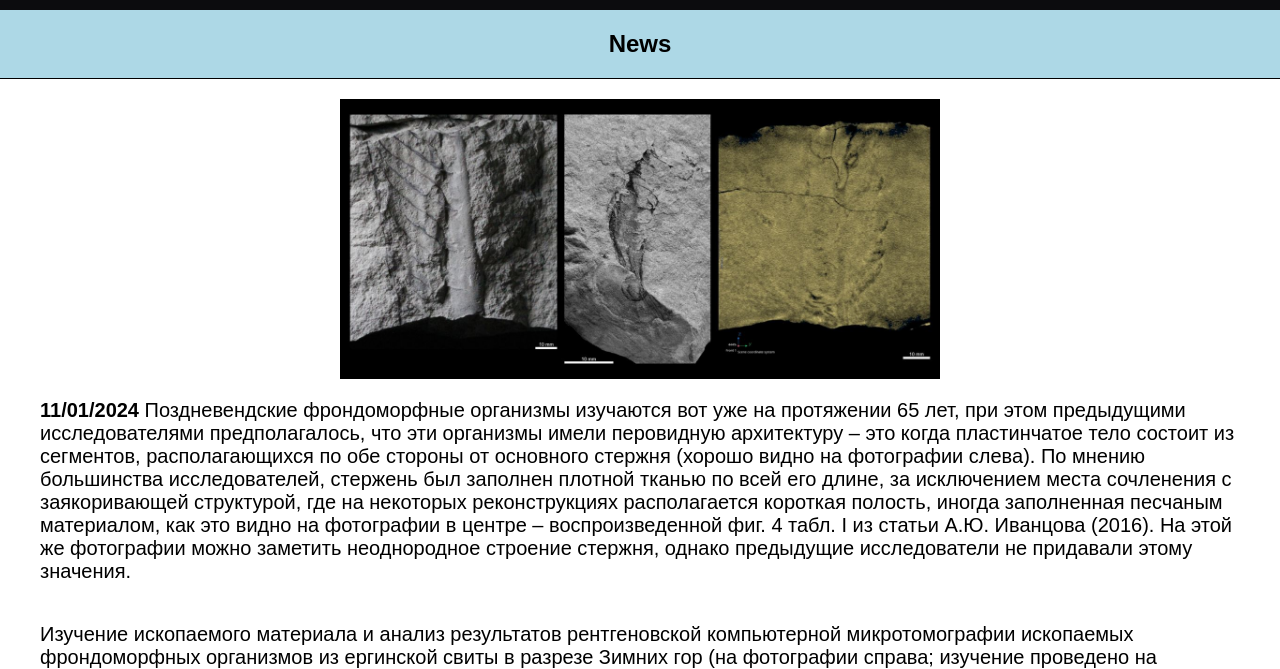
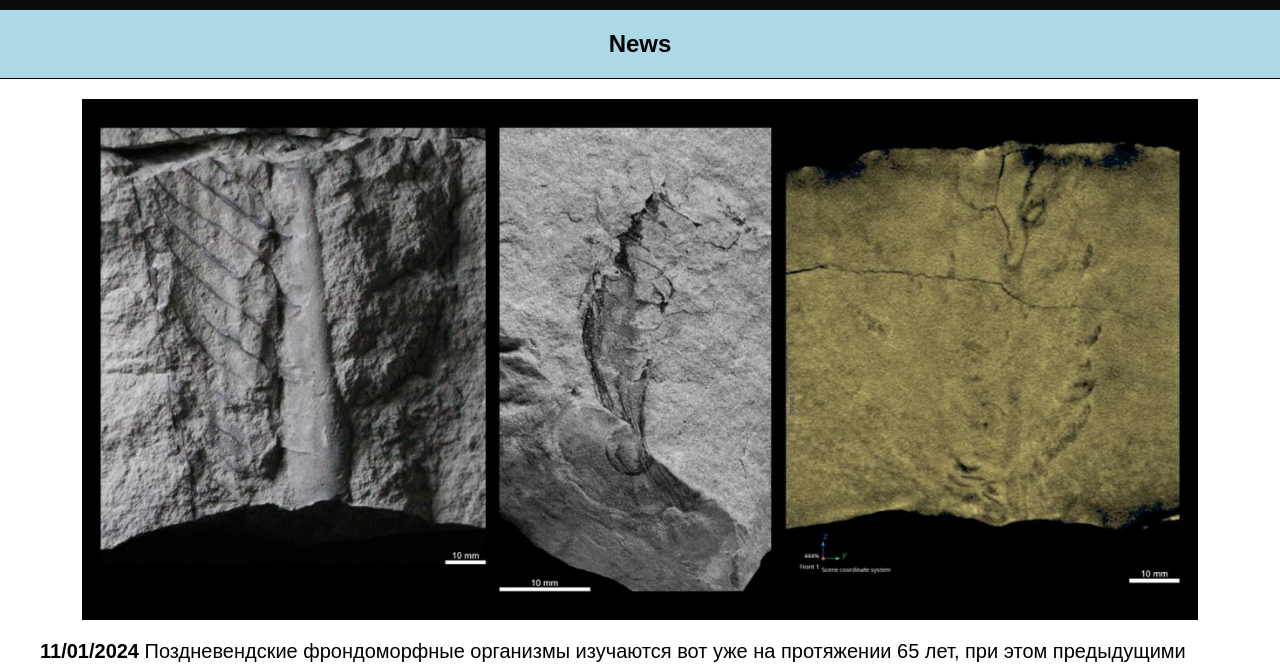
Before and after one commit to dimasiberia/fuze, a plain HTML site: page index.html in a window 1280 px wide. Shown: the part 67-736 px from the top of the page. Drawn offline with Linux system fonts and the light colour scheme.

Commit message:
feat: width img  90%

```diff
--- a/style.css
+++ b/style.css
@@ -87,7 +87,7 @@ header a:hover {
 }
 
 .image-news {
-    max-width: 600px;
+    width: 90%;
     margin: auto;
 }
 
```
